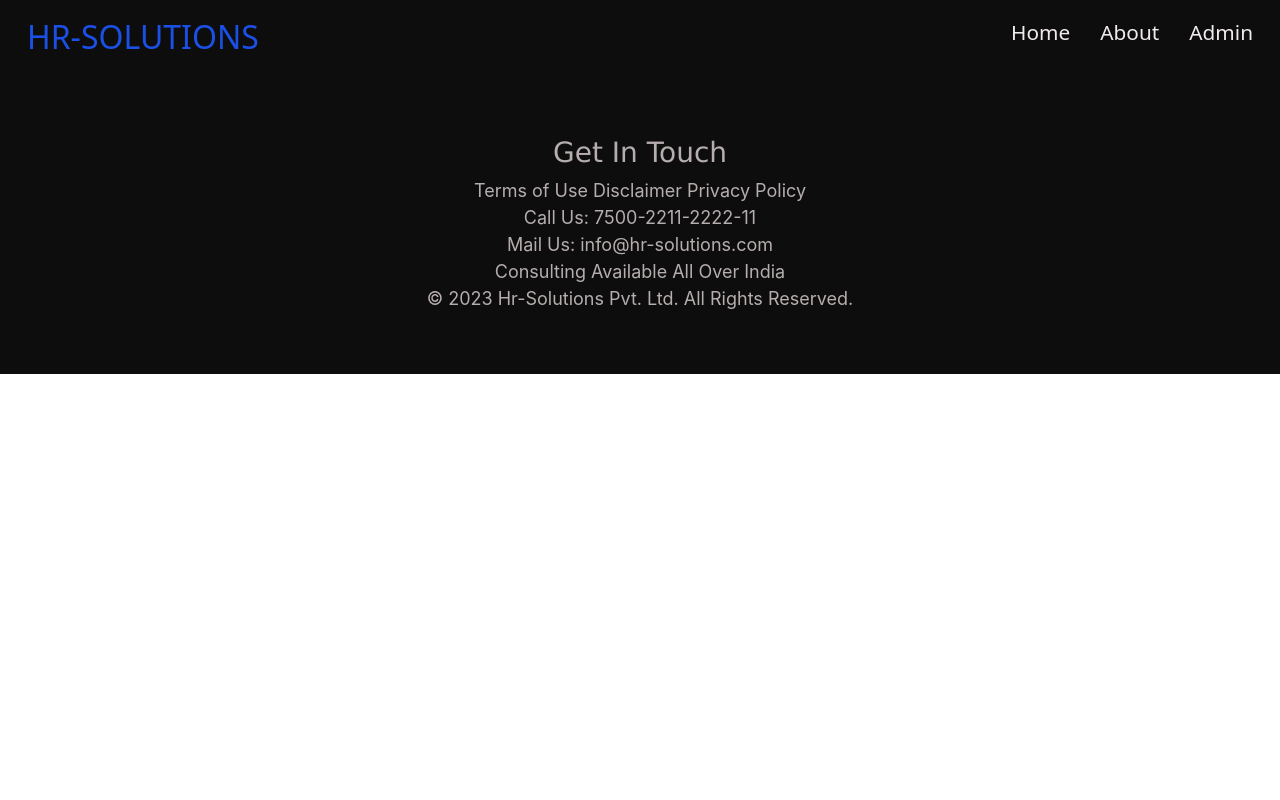
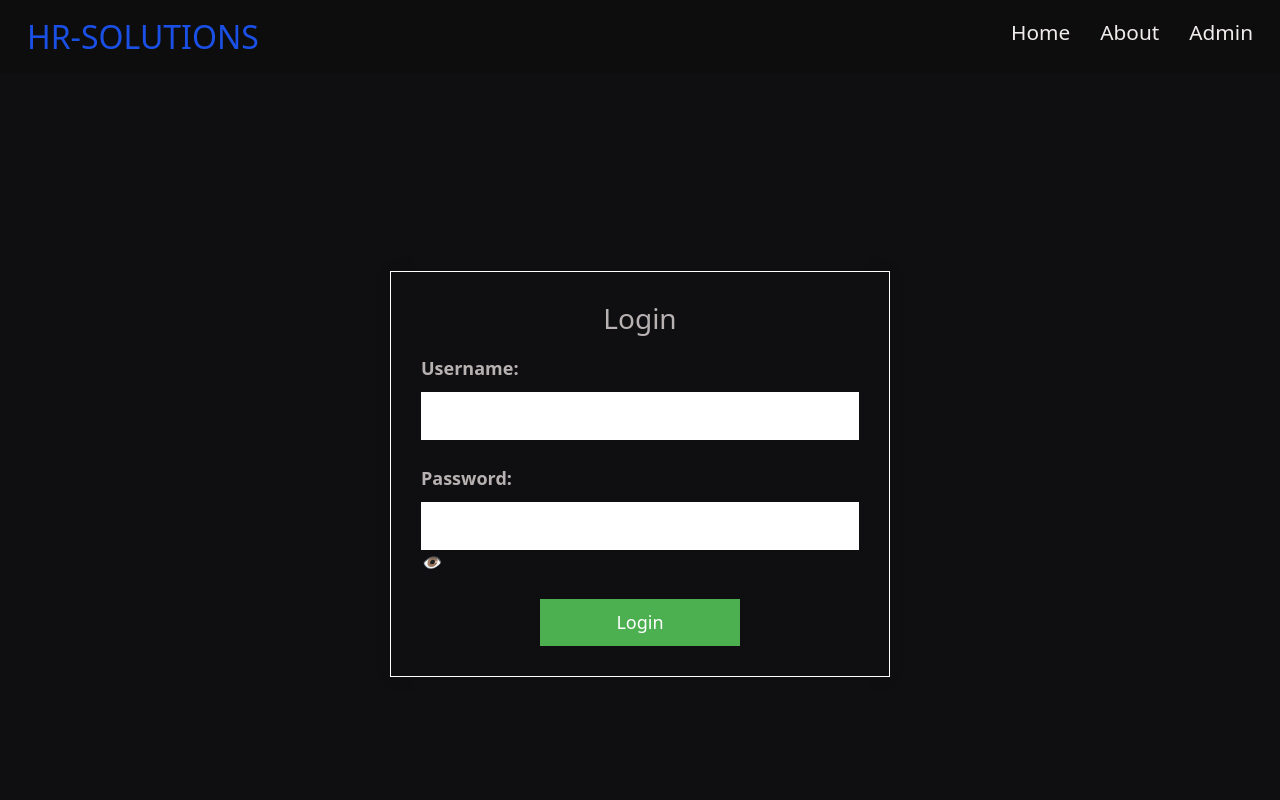
Before and after one commit to imadyasin/hr-app, a React (Create React App) app: page /adminlogin in a window 1280 px wide. Shown: the top 800 px of the page. Built offline with nearby package versions, Linux system fonts and the light colour scheme; a small style sheet from the web is missing.

Commit message:
AdminLogin Component

```diff
--- a/package.json
+++ b/package.json
@@ -6,10 +6,12 @@
     "@testing-library/jest-dom": "^5.17.0",
     "@testing-library/react": "^13.4.0",
     "@testing-library/user-event": "^13.5.0",
+    "bootstrap": "^5.3.2",
     "pdfjs-dist": "^4.0.269",
     "react": "^18.2.0",
     "react-dom": "^18.2.0",
-    "react-router-dom": "^6.20.1",
+    "react-router": "^6.21.0",
+    "react-router-dom": "^6.21.0",
     "react-scripts": "5.0.1",
     "web-vitals": "^2.1.4"
   },
--- a/public/index.html
+++ b/public/index.html
@@ -16,6 +16,9 @@
     <link href="https://cdn.jsdelivr.net/npm/bootstrap@5.3.2/dist/css/bootstrap.min.css"
      rel="stylesheet" integrity="sha384-T3c6CoIi6uLrA9TneNEoa7RxnatzjcDSCmG1MXxSR1GAsXEV/Dwwykc2MPK8M2HN"
      crossorigin="anonymous">
+
+     <link rel="stylesheet" href="https://stackpath.bootstrapcdn.com/bootstrap/4.5.2/css/bootstrap.min.css" integrity="sha384-B4gt1jrGC7Jh4AgTPSdUtOBvfO8sh+WyFqQm/RvH/DJ4j5fu6zYnNtizkMg5zKtp" crossorigin="anonymous">
+
     <title>HR-SOLUTIONS</title>
   </head>
   <body>
--- a/src/App.js
+++ b/src/App.js
@@ -7,6 +7,7 @@ import Navbar from './components/Navbar';
 import About from './components/About';
 import Upload from './components/Upload';
 import Admin from './components/Admin';
+import Adminlogin from './components/Adminlogin';
 
 function App() {
   return (
@@ -17,6 +18,7 @@ function App() {
       <Route path="/" element={<Mainpage />} />
       <Route path="/about" element={<About />} />
       <Route path="/upload" element={<Upload />} />
+      <Route path="/adminlogin" element={<Adminlogin />} />
       <Route path="/admin" element={<Admin />} />
 
 
--- a/src/components/Admin.js
+++ b/src/components/Admin.js
@@ -1,4 +1,6 @@
 import React, { useState } from 'react';
+import { Link, useNavigate } from 'react-router-dom';
+
 import "bootstrap/dist/css/bootstrap.min.css";
 import "bootstrap/dist/js/bootstrap.bundle.min";
 import "../styles/Admin.css";
@@ -6,6 +8,7 @@ import "../styles/Admin.css";
 export default function Admin() {
   const [users, setUsers] = useState([]);
   const [isLoading, setIsLoading] = useState(false);
+  const navigate = useNavigate();
 
   const handleButtonClick = async () => {
     setIsLoading(true);
@@ -59,6 +62,13 @@ export default function Admin() {
     }
   };
 
+  const handleLogout = () => {
+    // Implement your logout logic here
+    // For example, clear user session or perform any necessary cleanup
+    navigate('/adminlogin');
+   // Navigate to the logout page or home page
+  };
+
 
 
 
@@ -70,6 +80,9 @@ export default function Admin() {
       <button onClick={handleButtonClick} disabled={isLoading}>
         {isLoading ? 'Loading...' : 'Get All Users'}
       </button>
+      <button className="btn btn-secondary ml-2" onClick={handleLogout}>
+          Logout
+        </button>
 
       {users.length > 0 && (
         <div className="users-list">
--- /dev/null
+++ b/src/components/Adminlogin.js
@@ -0,0 +1,98 @@
+import React, { useState } from "react";
+import { Link } from 'react-router-dom';
+import { useNavigate } from "react-router-dom";
+import "bootstrap/dist/css/bootstrap.min.css";
+import "bootstrap/dist/js/bootstrap.bundle.min";
+import "../styles/Adminlogin.css";
+
+export default function Adminlogin() {
+  const [formData, setFormData] = useState({
+    username: "",
+    password: "",
+  });
+  const [showPassword, setShowPassword] = useState(false);
+
+  const navigate = useNavigate();
+
+  const handleChange = (e) => {
+    const { name, value } = e.target;
+    setFormData({
+      ...formData,
+      [name]: value,
+    });
+  };
+
+  const handleTogglePassword = () => {
+    setShowPassword(!showPassword);
+  };
+
+  const handleSubmit = async (e) => {
+    e.preventDefault();
+
+    // Send login request to the backend
+    try {
+      const response = await fetch(
+        `http://localhost:8080/api/admin/exists/${formData.username}/${formData.password}`
+      );
+
+      if (response.ok) {
+        const data = await response.json();
+
+        if (data) {
+          // If login is successful, navigate to the Admin component
+          navigate("/admin");
+        } else {
+          // Handle incorrect credentials
+          alert("Login failed. Please check your credentials.");
+        }
+      } else {
+        // Handle other HTTP errors
+        alert("Login failed. Please try again.");
+      }
+    } catch (error) {
+      console.error("Error occurred:", error);
+    }
+  };
+
+  return (
+    <div className="main-container1">
+      <div className="form-container1">
+        <h2>Login</h2>
+        <form onSubmit={handleSubmit}>
+          <div className="form-group">
+            <label>Username:</label>
+            <input
+              type="text"
+              name="username"
+              value={formData.username}
+              onChange={handleChange}
+            />
+          </div>
+
+          <div className="form-group">
+            <label>Password:</label>
+            <div className="password-input-container">
+              <input
+                type={showPassword ? "text" : "password"}
+                name="password"
+                value={formData.password}
+                onChange={handleChange}
+              />
+              <i
+                className="eye-icon"
+                onClick={handleTogglePassword}
+                style={{ cursor: "pointer" }}
+              >
+                {showPassword ? "🔒" : "👁️"}
+              </i>
+            </div>
+          </div>
+
+          <button type="submit" className="upload-button">
+            Login
+          </button>
+        </form>
+      </div>
+    </div>
+  );
+}
--- a/src/components/Navbar.js
+++ b/src/components/Navbar.js
@@ -23,7 +23,7 @@ export default function Navbar() {
         <Link to="/about" className="nav-link active" aria-current="page">About</Link>
         </li>
         <li className="nav-item">
-        <Link to="/admin" className="nav-link active" aria-current="page">Admin</Link>
+        <Link to="/adminlogin" className="nav-link active" aria-current="page">Admin</Link>
         </li>
 
       </ul>
--- /dev/null
+++ b/src/styles/Adminlogin.css
@@ -0,0 +1,60 @@
+.main-container1 {
+    margin: 0;
+    display: flex;
+    align-items: center;
+    justify-content: center;
+    height: 100vh;
+    background: #0F0F11;
+
+}
+
+  .form-container1 {
+    width: 500px;
+    margin: 0 auto;
+    padding: 30px;
+    border: 1px solid white;
+    background:transparent;
+    box-shadow: 0 0 15px rgba(0, 0, 0, 0.1);
+    border-radius: none;
+  }
+
+  .form-group {
+    margin-bottom: 25px;
+  }
+
+  .form-group label {
+    display: block;
+    margin-bottom: 10px;
+    font-weight: bold;
+    font-size: 18px;
+    color: #b8b1b1;
+  }
+
+  .form-group input {
+    width: 100%;
+    padding: 12px;
+    box-sizing: border-box;
+    border:none;
+    border-radius: none;
+    font-size: 16px;
+  }
+
+  .upload-button {
+    display: block;
+    margin: 0 auto;
+    background-color: #4caf50;
+    color: #fff;
+    width: 200px;
+    padding: 5x;
+    border-radius: 0;
+    cursor: pointer;
+    font-size: 18px;
+    border: none;
+  }
+
+  h2 {
+    text-align: center;
+    color: #b8b1b1;
+    margin-bottom: 20px;
+    font-size: 28px;
+  }
```
Also changed, not shown: 1 other file (tests, documents, lock files or other folders).
